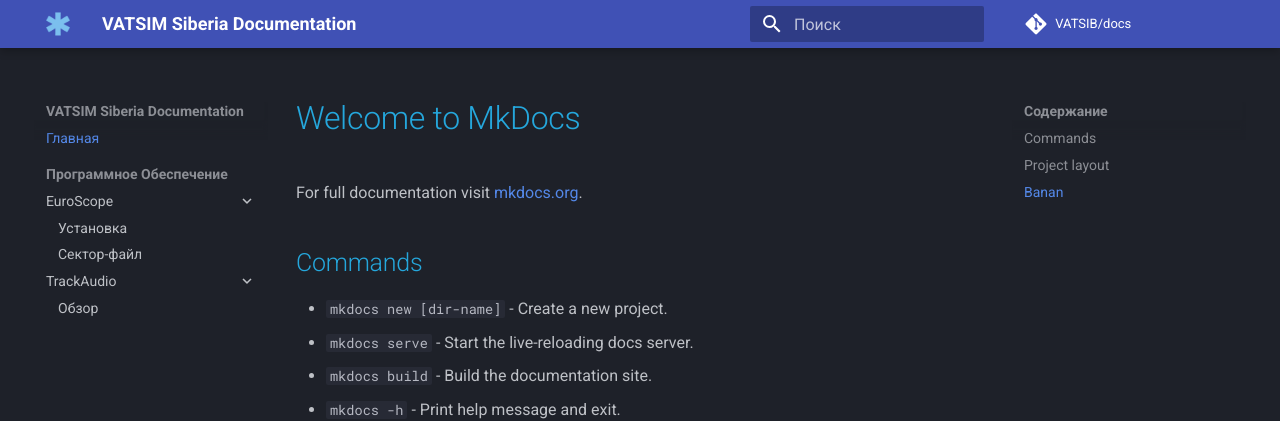
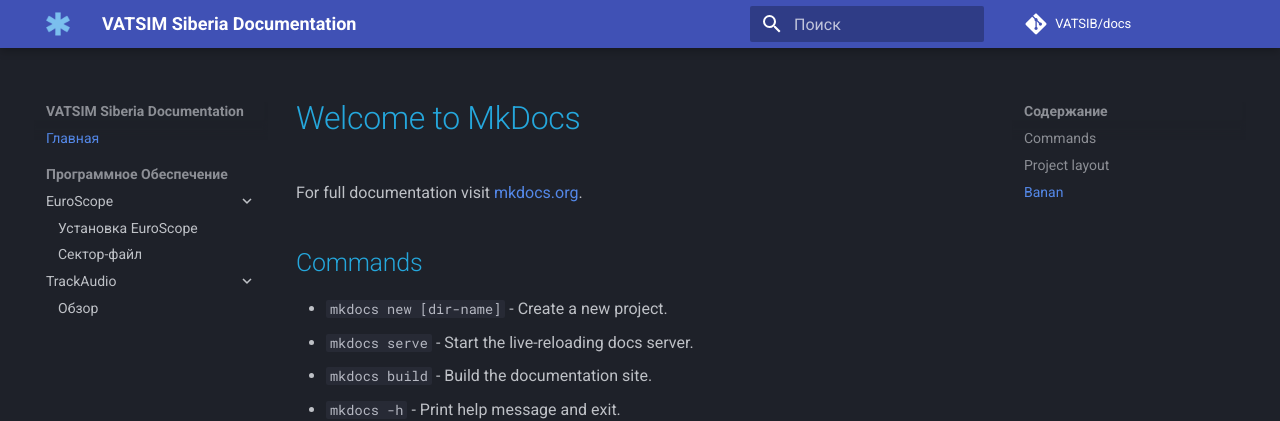
Before and after one commit to VATSIB/docs, an MkDocs documentation site: the page built from docs/index.md, in a window 1280 px wide. Shown: the top 421 px of the page. Built offline with MkDocs 1.6.1 and Material for MkDocs 9.7.7, drawn with Linux system fonts in a browser that asks for light colours; comment, search, counter and statistics services are not loaded.

Commit message:
Update mkdocs.yml

```diff
--- a/mkdocs.yml
+++ b/mkdocs.yml
@@ -31,7 +31,7 @@
 
   - Программное Обеспечение:
       - EuroScope:
-          - Установка: software/euroscope.md
+          - Установка EuroScope:   software/euroscope.md
           - Сектор-файл: software/sector-file.md
 
       - TrackAudio:
```
